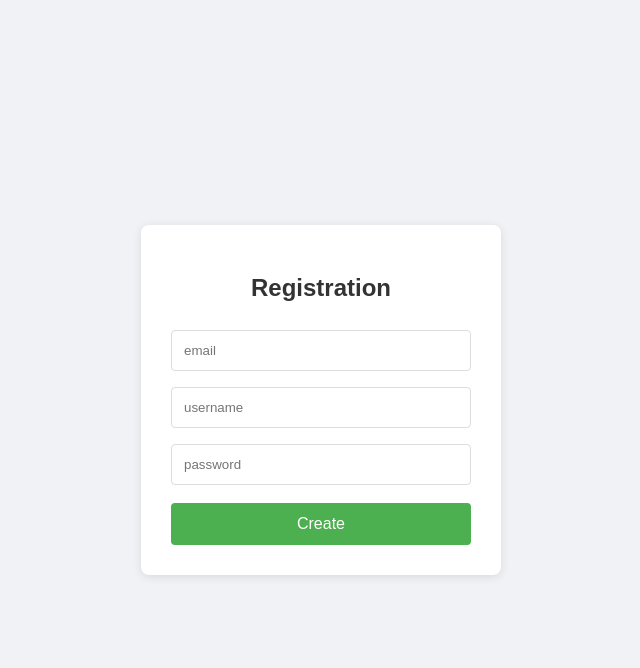
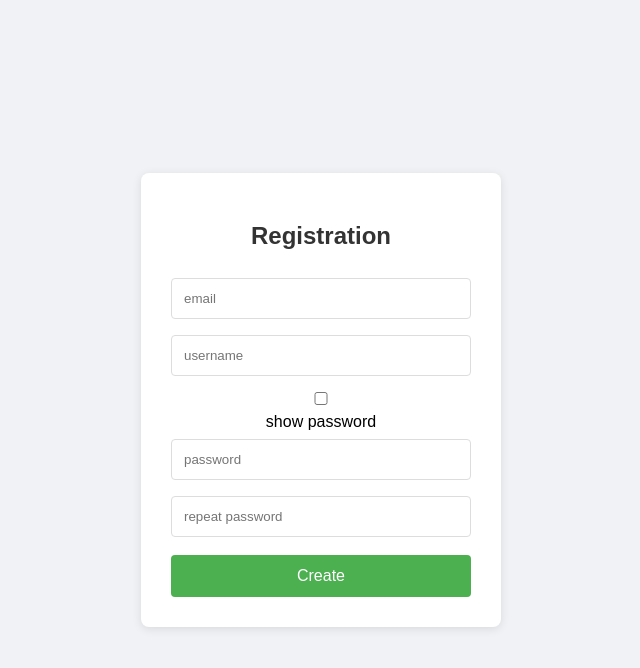
Before and after one commit to RenSafary/Photo-Storage, a FastAPI app: page /sign-up in a window 1280 px wide. Shown: the top 668 px of the page, without its empty margins (319-959 px from the left). Run offline with FastAPI, Linux system fonts and the light colour scheme.

Commit message:
show password

```diff
--- a/app/templates/auth/sign_up.html
+++ b/app/templates/auth/sign_up.html
@@ -4,6 +4,8 @@
     <meta charset="UTF-8">
     <meta name="viewport" content="width=device-width, initial-scale=1.0">
     <link href="/static/css/auth/sign_up.css" rel="stylesheet">
+    <script src="https://code.jquery.com/jquery-3.6.0.min.js"></script>
+    <script src="/static/js/auth/sign_up.js" type="text/javascript"></script>
     <title>Sign-up</title>
 </head>
 <body>
@@ -14,7 +16,10 @@
         <form method="POST" action="/sign-up/proccess/">
             <input type="text" name="email" placeholder="email" required>
             <input type="text" name="username" placeholder="username" required>
-            <input type="password" name="password" placeholder="password" required>
+            <input type="checkbox" class="show_password">
+            <label for="show_password">show password</label>
+            <input type="password" name="password" class="password" placeholder="password" required>
+            <input type="password" class="repeat_password" placeholder="repeat password" required>
             <button type="submit">Create</button>
         </form>
     </div>
```
